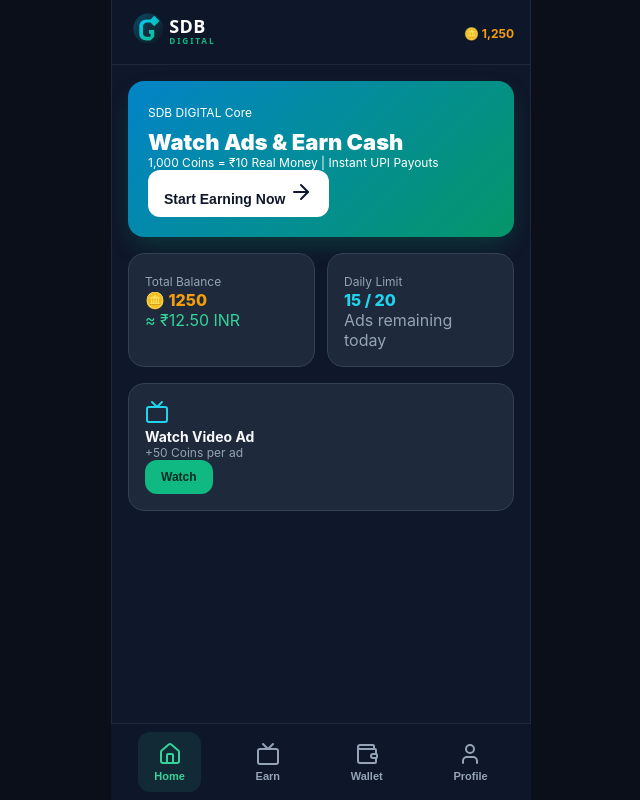
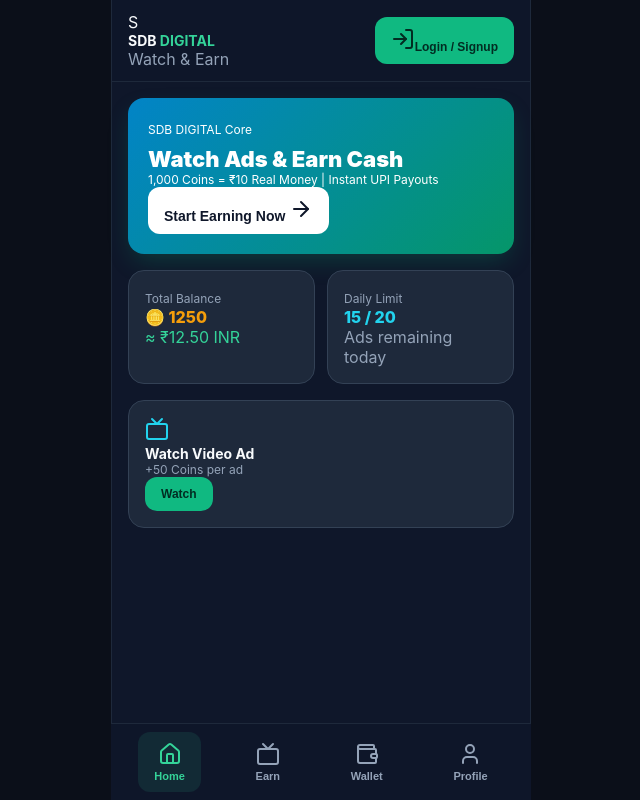
Before and after one commit to miyafolic/SDB-Digital-, a Next.js app: page / in a window 1280 px wide. Shown: the whole page, without its empty margins (319-959 px from the left). Built offline with nearby package versions, Linux system fonts and the light colour scheme.

Commit message:
Header.jsx

```diff
--- a/components/Header.jsx
+++ b/components/Header.jsx
@@ -1,20 +1,42 @@
-import React from 'react';
-import HeaderLogo from './HeaderLogo';
+"use client";
+import { User, LogIn, Coins } from "lucide-react";
 
-export default function Header({ userCoins = 1250 }) {
+export default function Header({ user, onLoginClick }) {
   return (
-    <header className="sticky top-0 z-50 w-full bg-slate-900/90 backdrop-blur-md border-b border-slate-800 px-4 py-3 flex items-center justify-between">
-      {/* Direct Import of Logo Component */}
-      <HeaderLogo width={150} height={36} />
+    <header className="bg-slate-900/90 backdrop-blur-md border-b border-slate-800 sticky top-0 z-40 px-4 py-3 flex items-center justify-between">
+      {/* Logo */}
+      <div className="flex items-center gap-2">
+        <div className="w-8 h-8 rounded-xl bg-gradient-to-tr from-cyan-500 to-emerald-500 flex items-center justify-center text-slate-950 font-black text-base shadow-md shadow-emerald-500/20">
+          S
+        </div>
+        <div>
+          <h1 className="text-sm font-bold tracking-wide text-white leading-tight">
+            SDB <span className="text-emerald-400">DIGITAL</span>
+          </h1>
+          <p className="text-[10px] text-slate-400">Watch & Earn</p>
+        </div>
+      </div>
 
-      {/* Header Right Side: Realtime User Coin Balance */}
-      <div className="flex items-center gap-3">
-        <div className="flex items-center gap-1.5 bg-slate-800/80 border border-amber-500/30 px-3 py-1.5 rounded-full shadow-inner">
-          <span className="w-2 h-2 rounded-full bg-amber-400 animate-pulse" />
-          <span className="text-xs font-bold text-amber-400 flex items-center gap-1">
-            🪙 {userCoins.toLocaleString()}
-          </span>
-        </div>
+      {/* Auth Button / User Profile */}
+      <div>
+        {user ? (
+          <div className="flex items-center gap-2 bg-slate-800/80 border border-slate-700/60 px-3 py-1.5 rounded-full">
+            <Coins className="w-4 h-4 text-amber-400" />
+            <span className="text-xs font-bold text-amber-400">{user.coins || 0}</span>
+            <span className="text-slate-600">|</span>
+            <span className="text-xs font-medium text-slate-200 truncate max-w-[80px]">
+              {user.name?.split(" ")[0] || "User"}
+            </span>
+          </div>
+        ) : (
+          <button
+            onClick={onLoginClick}
+            className="flex items-center gap-1.5 bg-emerald-500 hover:bg-emerald-600 text-slate-950 px-3.5 py-1.5 rounded-xl font-bold text-xs transition shadow-md shadow-emerald-500/10"
+          >
+            <LogIn className="w-3.5 h-3.5" />
+            Login / Signup
+          </button>
+        )}
       </div>
     </header>
   );
```
